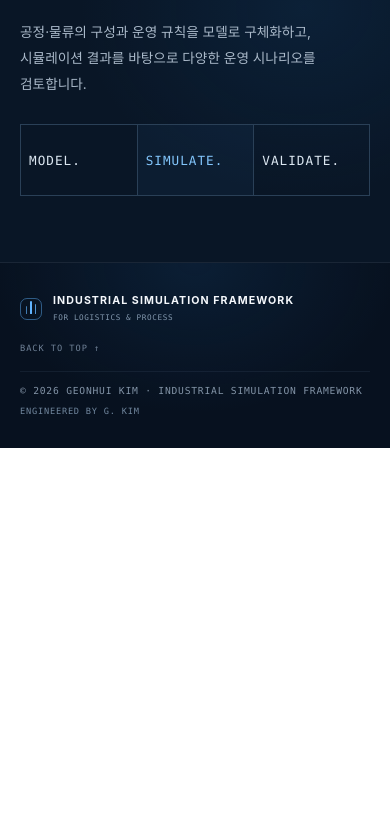
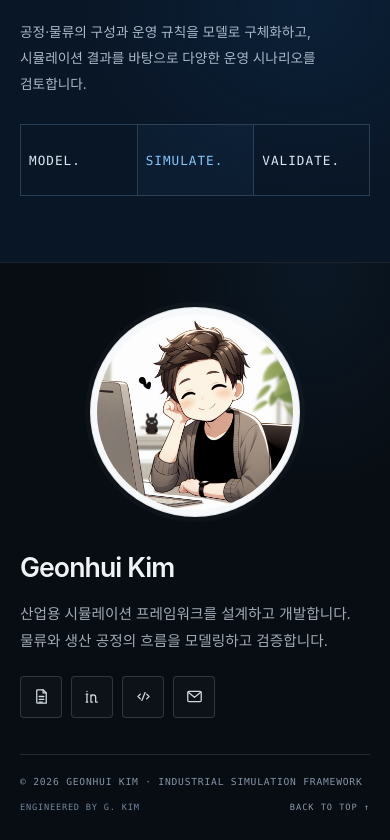
Before and after one commit to kkh3868/My_Portfolio, a React (Vite) app: page / in a window 390 px wide. Shown: the part 6802-7642 px from the top of the page. Before the commit the page ends 7250 px from the top, so only its background shows below. Built offline with nearby package versions, Linux system fonts and the light colour scheme.

Commit message:
[Fix] 프로필 푸터 및 연락처 정보 개선
프로필 소개와 Notion·LinkedIn·GitHub·이메일 링크 추가
프로필 이미지를 원형으로 적용하고 모바일 레이아웃 정리
푸터 스타일 중복 제거 및 저작권·크레딧 문구 반영

```diff
--- a/src/App.css
+++ b/src/App.css
@@ -1815,73 +1815,136 @@
 
 .site-footer {
   position: relative;
-  padding: 30px max(5.5vw, calc((100vw - 1320px) / 2));
+  padding: 64px max(5.5vw, calc((100vw - 1320px) / 2)) 32px;
   color: #8192a5;
   background:
-    radial-gradient(ellipse 52% 150px at 50% 0%, rgba(32, 99, 164, 0.16), transparent 100%),
-    #07111f;
+    radial-gradient(ellipse 45% 230px at 80% 0%, rgba(32, 99, 164, 0.13), transparent 100%),
+    #080d13;
   border-top: 1px solid rgba(164, 190, 220, 0.12);
 }
 
 .site-footer__main {
+  max-width: 1320px;
+  margin: 0 auto;
+  display: grid;
+  grid-template-columns: minmax(0, 1fr) minmax(220px, 280px);
+  align-items: center;
+  gap: 56px;
+}
+
+.site-footer__intro h2 {
+  margin: 0 0 14px;
+  color: #f0f3f6;
+  font-size: calc(28px + var(--font-size-increase));
+  font-weight: 600;
+  letter-spacing: -0.035em;
+}
+
+.site-footer__intro > p {
+  max-width: 480px;
+  margin: 0;
+  color: #a0aab5;
+  font-size: calc(12px + var(--font-size-increase));
+  line-height: 1.85;
+  word-break: keep-all;
+}
+
+.site-footer__contacts {
+  margin-top: 24px;
+  display: flex;
+  gap: 9px;
+}
+
+.site-footer__contacts a {
+  width: 42px;
+  height: 42px;
+  display: grid;
+  place-items: center;
+  color: #d3dae2;
+  background: rgba(255, 255, 255, 0.025);
+  border: 1px solid rgba(180, 196, 212, 0.2);
+  border-radius: 4px;
+  transition: color 160ms ease, border-color 160ms ease, background 160ms ease;
+}
+
+.site-footer__contacts a:hover {
+  color: #8bcaff;
+  background: rgba(97, 180, 255, 0.08);
+  border-color: rgba(97, 180, 255, 0.55);
+}
+
+.site-footer__contacts a:focus-visible,
+.site-footer__top:focus-visible {
+  outline: 2px solid #68b7f4;
+  outline-offset: 3px;
+}
+
+.site-footer__contacts svg {
+  width: 19px;
+  height: 19px;
+  fill: none;
+  stroke: currentColor;
+  stroke-width: 1.6;
+  stroke-linecap: round;
+  stroke-linejoin: round;
+}
+
+.site-footer__portrait {
+  width: min(100%, 280px);
+  aspect-ratio: 1;
+  justify-self: end;
+  margin: 0;
+  padding: 6px;
+  overflow: hidden;
+  background: #f7f8fa;
+  border: 1px solid rgba(190, 202, 214, 0.42);
+  border-radius: 50%;
+  box-shadow: 0 0 0 5px rgba(255, 255, 255, 0.025);
+  box-sizing: border-box;
+}
+
+.site-footer__portrait img {
+  width: 100%;
+  height: 100%;
+  display: block;
+  object-fit: cover;
+  border-radius: 50%;
+}
+
+.site-footer__legal {
+  max-width: 1320px;
+  margin: 52px auto 0;
+  padding-top: 20px;
   display: flex;
   align-items: center;
   justify-content: space-between;
   gap: 18px;
-}
-
-.site-footer .site-brand {
-  font-size: calc(12px + var(--font-size-increase));
-}
-
-.site-footer .brand-copy strong {
-  font-size: calc(9px + var(--font-size-increase));
-}
-
-.site-footer .brand-copy small {
-  font-size: calc(5px + var(--font-size-increase));
-}
-
-.site-footer .brand-mark {
-  width: 22px;
-  height: 22px;
-}
-
-.site-footer__tagline,
-.site-footer__top {
-  color: #6f8196;
-  font-family: var(--mono);
-  font-size: calc(7px + var(--font-size-increase));
-  letter-spacing: 0.11em;
-  text-decoration: none;
-}
-
-.site-footer__top:hover {
-  color: #d8e5f2;
-}
-
-.site-footer__legal {
-  margin-top: 16px;
-  padding-top: 12px;
-  display: flex;
-  align-items: center;
-  justify-content: space-between;
-  gap: 18px;
-  color: #5e7288;
-  border-top: 1px solid rgba(164, 190, 220, 0.08);
+  color: #8394a7;
+  border-top: 1px solid rgba(164, 190, 220, 0.16);
   font-family: var(--mono);
   font-size: calc(8px + var(--font-size-increase));
   letter-spacing: 0.08em;
 }
 
-.site-footer__legal span:first-child {
-  color: #8394a7;
-}
-
-.site-footer__legal span:last-child {
+.site-footer__legal-right {
+  display: flex;
+  align-items: center;
+  gap: 24px;
   color: #71879e;
   font-size: calc(7px + var(--font-size-increase));
   text-align: right;
+}
+
+.site-footer__top {
+  color: #8c9aaa;
+  font-family: var(--mono);
+  font-size: inherit;
+  letter-spacing: 0.11em;
+  text-decoration: none;
+}
+
+.site-footer__top:hover {
+  color: #d8e5f2;
 }
 
 @media (max-width: 1100px) {
@@ -2415,38 +2478,43 @@
   }
 
   .site-footer {
-    padding: 30px 20px;
+    padding: 44px 20px 26px;
   }
 
   .site-footer__main {
-    align-items: flex-start;
-    flex-wrap: wrap;
-  }
-
-  .site-footer .site-brand {
-    font-size: calc(10px + var(--font-size-increase));
-  }
-
-  .site-footer .brand-copy strong {
-    font-size: calc(8px + var(--font-size-increase));
-  }
-
-  .site-footer__tagline {
-    display: none;
-  }
-
-  .site-footer__top {
-    font-size: calc(6px + var(--font-size-increase));
+    grid-template-columns: minmax(0, 1fr);
+    gap: 30px;
+  }
+
+  .site-footer__portrait {
+    width: min(100%, 210px);
+    grid-row: 1;
+    justify-self: center;
+  }
+
+  .site-footer__intro {
+    grid-row: 2;
+  }
+
+  .site-footer__intro h2 {
+    font-size: calc(24px + var(--font-size-increase));
+  }
+
+  .site-footer__contacts {
+    margin-top: 20px;
   }
 
   .site-footer__legal {
+    margin-top: 36px;
     align-items: flex-start;
     flex-direction: column;
-    gap: 7px;
+    gap: 12px;
     font-size: calc(7px + var(--font-size-increase));
   }
 
-  .site-footer__legal span:last-child {
+  .site-footer__legal-right {
+    width: 100%;
+    justify-content: space-between;
     font-size: calc(6px + var(--font-size-increase));
     text-align: left;
   }
--- a/src/App.tsx
+++ b/src/App.tsx
@@ -37,23 +37,47 @@ function SiteFooter() {
   return (
     <footer className="site-footer">
       <div className="site-footer__main">
-        <a className="site-brand" href="#home">
-          <span className="brand-mark" aria-hidden="true">
-            <span />
-            <span />
-            <span />
-          </span>
-          <span className="brand-copy">
-            <strong>INDUSTRIAL SIMULATION FRAMEWORK</strong>
-            <small>FOR LOGISTICS &amp; PROCESS</small>
-          </span>
-        </a>
-
-        <a className="site-footer__top" href="#home">BACK TO TOP ↑</a>
+        <div className="site-footer__intro">
+          <h2>Geonhui Kim</h2>
+          <p>
+            산업용 시뮬레이션 프레임워크를 설계하고 개발합니다.
+            물류와 생산 공정의 흐름을 모델링하고 검증합니다.
+          </p>
+          <nav className="site-footer__contacts" aria-label="프로필 및 연락처">
+            <a href="https://kkh3868.notion.site/Portfolio-59debe89a94d4552b1c5363b16657adb" target="_blank" rel="noreferrer" aria-label="Notion 포트폴리오">
+              <svg viewBox="0 0 24 24" aria-hidden="true">
+                <path d="M7 3.5h7l4 4v13H7a1 1 0 0 1-1-1v-15a1 1 0 0 1 1-1Z" />
+                <path d="M14 3.5v4h4M9 12h6M9 15.5h6M9 19h4" />
+              </svg>
+            </a>
+            <a href="https://www.linkedin.com/in/geonhuikim1998/" target="_blank" rel="noreferrer" aria-label="LinkedIn 프로필">
+              <svg viewBox="0 0 24 24" aria-hidden="true">
+                <path d="M5 9v10M5 5.5v.1M10 19v-6a3 3 0 0 1 6 0v6M10 10v9M4 9h2M4 19h2M10 19h2M16 19h2" />
+              </svg>
+            </a>
+            <a href="https://github.com/kkh3868" target="_blank" rel="noreferrer" aria-label="GitHub 프로필">
+              <svg viewBox="0 0 24 24" aria-hidden="true">
+                <path d="m8 9-3 3 3 3m8-6 3 3-3 3m-2-8-4 10" />
+              </svg>
+            </a>
+            <a href="mailto:rjsgml198@naver.com" aria-label="이메일 보내기">
+              <svg viewBox="0 0 24 24" aria-hidden="true">
+                <rect x="3.5" y="5.5" width="17" height="13" rx="1.5" />
+                <path d="m4.5 7 7.5 6 7.5-6" />
+              </svg>
+            </a>
+          </nav>
+        </div>
+        <figure className="site-footer__portrait">
+          <img src="/geonhui-profile.jpg" alt="Geonhui Kim 프로필 일러스트" />
+        </figure>
       </div>
       <div className="site-footer__legal">
         <span>© {year} GEONHUI KIM · INDUSTRIAL SIMULATION FRAMEWORK</span>
-        <span>ENGINEERED BY G. KIM</span>
+        <div className="site-footer__legal-right">
+          <span>ENGINEERED BY G. KIM</span>
+          <a className="site-footer__top" href="#home">BACK TO TOP ↑</a>
+        </div>
       </div>
     </footer>
   )
```
Also changed, not shown: public/geonhui-profile.jpg (added).
